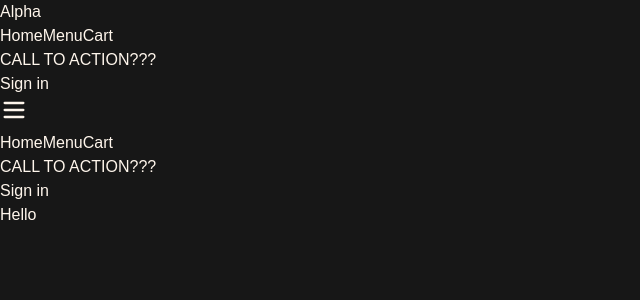
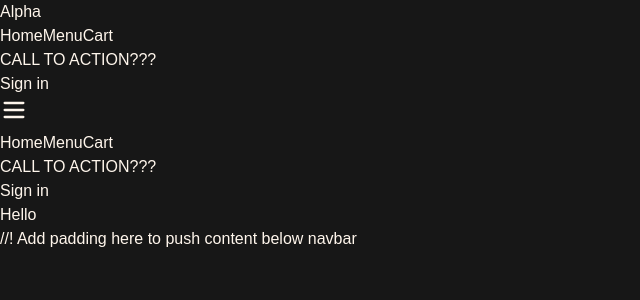
Before and after one commit to lenizeramos/alpha-commerce, a Next.js app in the folder alpha/: page / in a window 1280 px wide. Shown: the top 300 px of the page, without its empty margins (0-640 px from the left). Built offline with nearby package versions, Linux system fonts and the light colour scheme; no server answers.

Commit message:
change navbar position

```diff
--- a/alpha/src/app/layout.tsx
+++ b/alpha/src/app/layout.tsx
@@ -16,7 +16,6 @@ const geistMono = Geist_Mono({
   subsets: ["latin"],
 });
 
-
 export default function RootLayout({
   children,
 }: Readonly<{
@@ -25,13 +24,11 @@ export default function RootLayout({
   return (
     <ClerkProvider>
       <html lang="en">
-        <body
-          className={`${geistSans.variable} ${geistMono.variable} antialiased`}
-        >
-                <Navbar />
-        <Provider store={store}>
-          {children}
-        </Provider>
+        <body className={`${geistSans.variable} ${geistMono.variable} antialiased`}>
+          <Navbar />
+          <Provider store={store}>
+            <main className="pt-16">{children}</main> //! Add padding here to push content below navbar
+          </Provider>
         </body>
       </html>
     </ClerkProvider>
```
